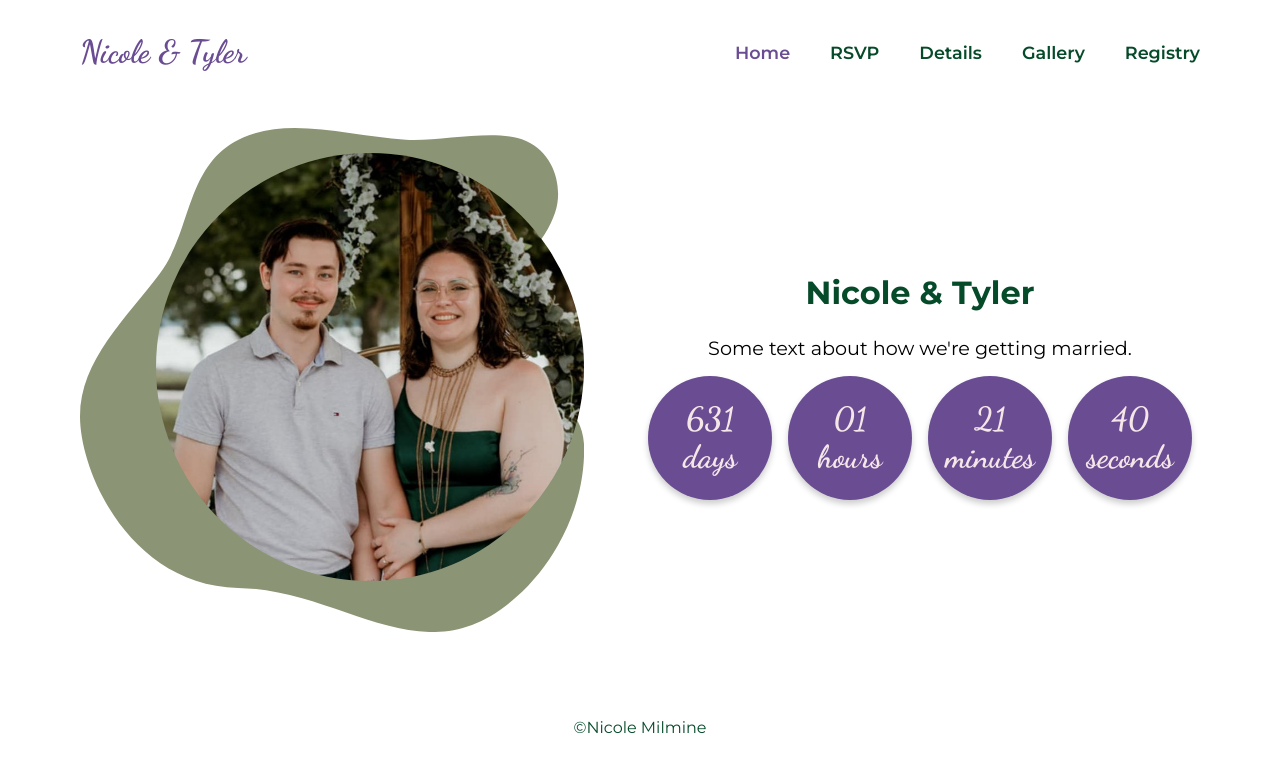
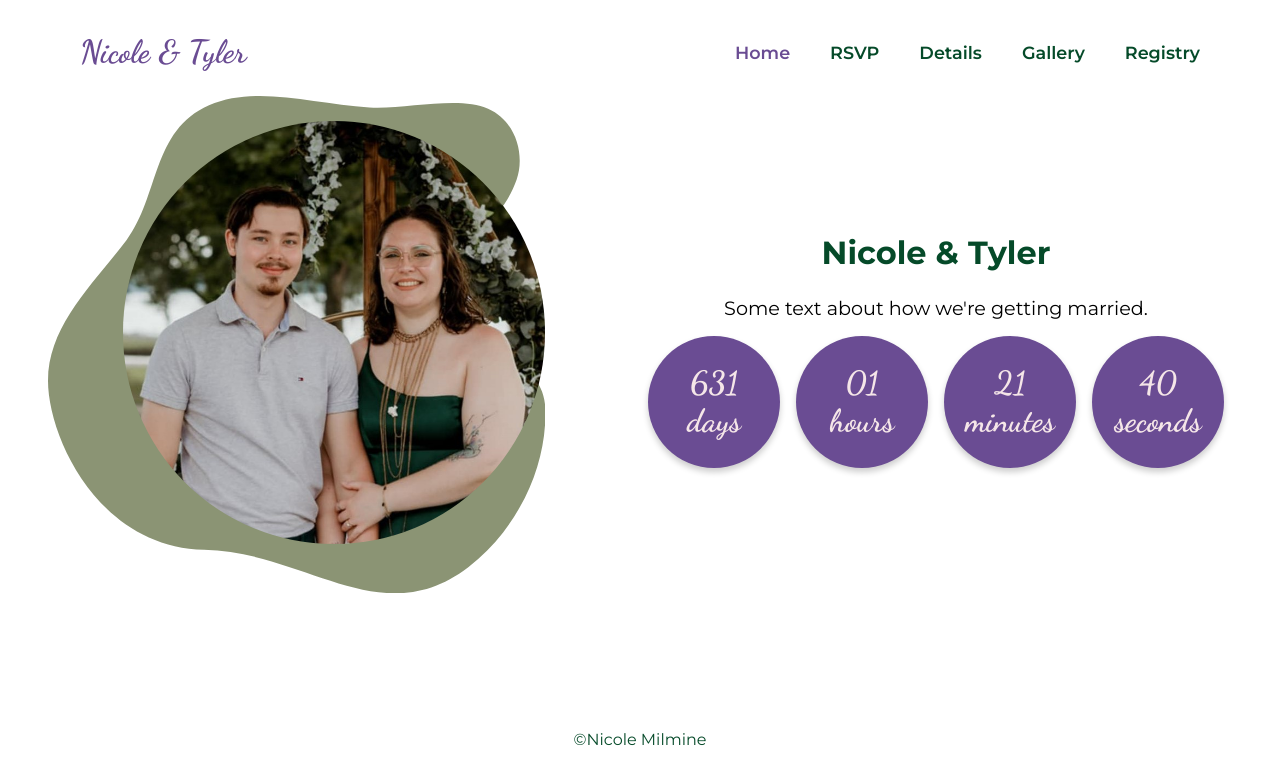
Before and after one commit to n2milmin/my_wedding_site, a React (Create React App) app: page / in a window 1280 px wide. Shown: the top 784 px of the page. Built offline with nearby package versions, Linux system fonts and the light colour scheme.

Commit message:
App.css - Added min height so the footer always sits at the bottom of the screen Index.css - added mid-font-size

```diff
--- a/src/App.css
+++ b/src/App.css
@@ -2,6 +2,7 @@
   padding-top: 6rem;
   padding-left: 3rem;
   padding-right: 3rem;
+  min-height: 85vh;
   /* border-top: 6rem solid var(--back-color);
   border-left: 3rem solid var(--back-color);
   border-right: 3rem solid var(--back-color); */
@@ -14,13 +15,11 @@
   align-items: center;
   justify-content: center;
   background-color: var(--body-color);
-  padding: 2rem;
-  /* transition: transform 0.2s ease; */
 }
 
 .home_img_container {
   position: relative;
-  width: 90%;
+  width: 84%;
 }
 .image_background_container{
   top: 0;
@@ -51,7 +50,8 @@
 }
 .home_content_text {
   padding: 0.5rem;
-  font-size: clamp(1rem, 5vw, 1.2rem);
+  /* font-size: clamp(1rem, 5vw, 1.2rem); */
+  font-size: var(--mid-font-size);
   color: #000000;
 }
 .countdown_container{
--- a/src/index.css
+++ b/src/index.css
@@ -17,6 +17,7 @@
   --second-font: "Dancing Script", cursive;
   --h2-font-size: 2rem;
   --small-font-size: 0.813rem;
+  --mid-font-size: 1.2rem;
   --font-semi-bold: 600;
   --z-tooltip: 10;
   --z-fixed: 100;
```
